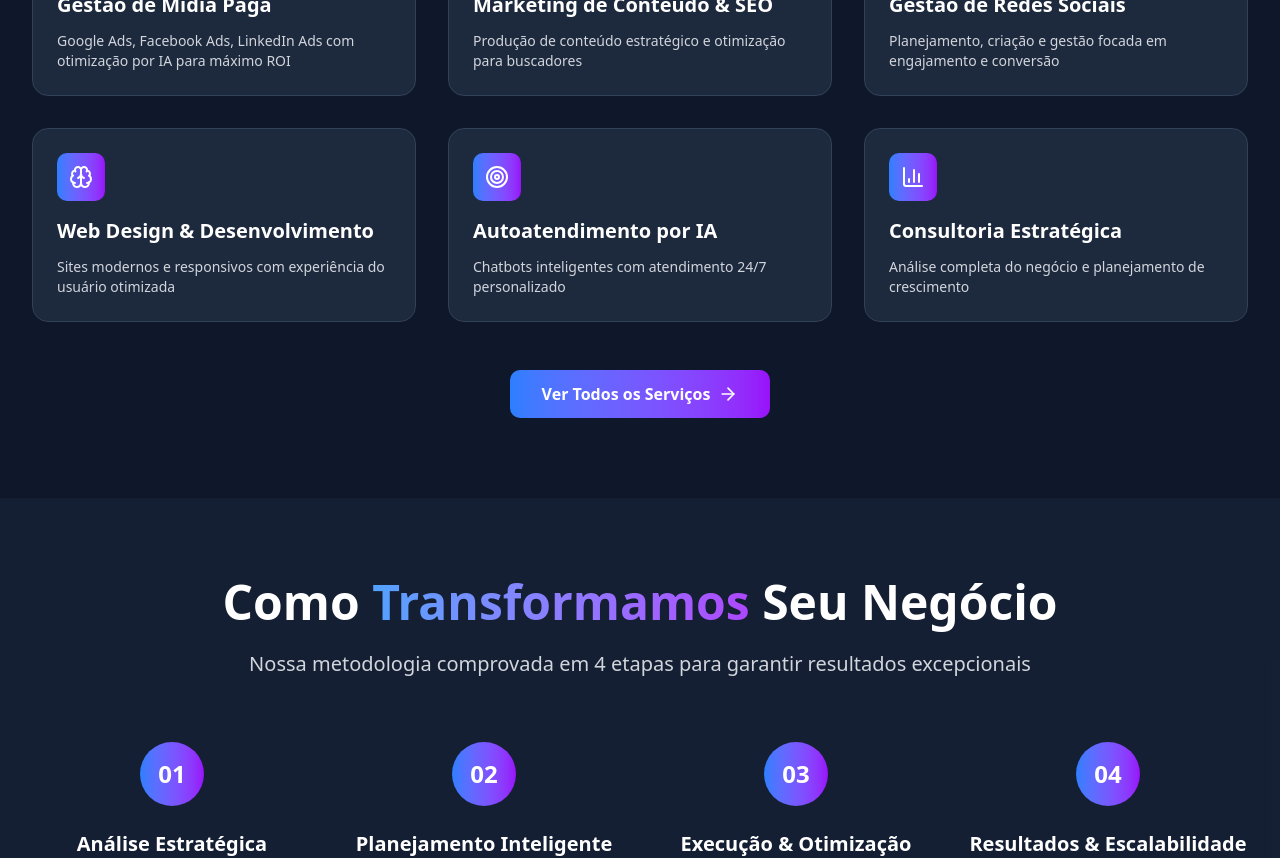
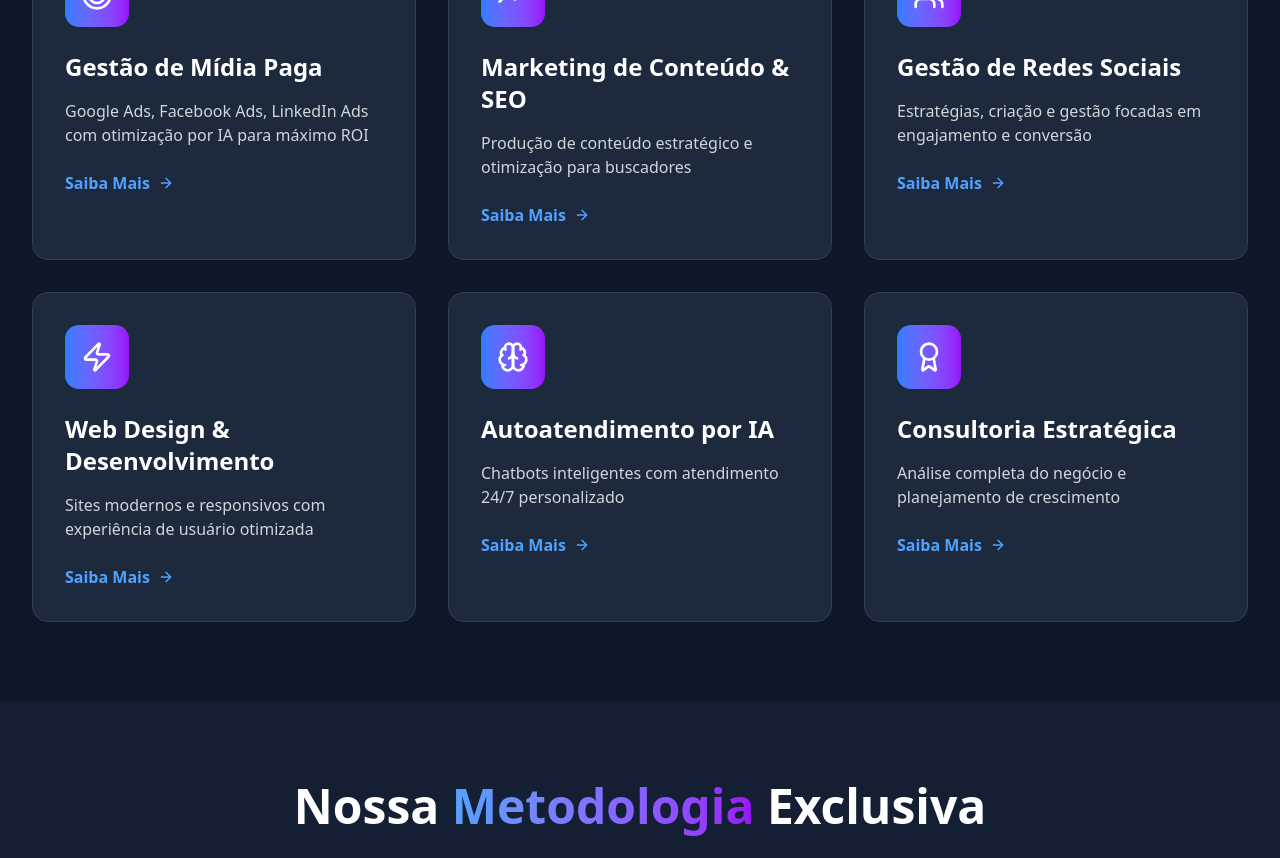
Before and after one commit to g4trader/plenndigital, a React (Vite) app: page / in a window 1280 px wide. Shown: the part 1880-2738 px from the top of the page. Built offline with nearby package versions, Linux system fonts and the light colour scheme.

Commit message:
Fix: Complete translation system implementation - resolve all content translation issues

```diff
--- a/src/i18n/translations.js
+++ b/src/i18n/translations.js
@@ -32,11 +32,11 @@ export const translations = {
     measurableResultsTitle: 'Resultados Mensuráveis',
     measurableResultsDescription: 'ROI comprovado com relatórios detalhados e transparência total nos resultados.',
 
-    // Services
+    // Services Section Home
     servicesTitle: 'Soluções Completas para Seu Crescimento Digital',
     servicesSubtitle: 'Não importa o desafio, temos a solução ideal para acelerar seu crescimento. Cada serviço é potencializado por inteligência artificial e estratégias de alta performance.',
 
-    // Services Cards
+    // Services Cards Home
     paidMediaTitle: 'Gestão de Mídia Paga',
     paidMediaDescription: 'Google Ads, Facebook Ads, LinkedIn Ads com otimização por IA para máximo ROI',
 
@@ -61,10 +61,32 @@ export const translations = {
     methodologySubtitle: 'Exclusiva',
     methodologyDescription: 'Cada projeto segue nossa metodologia comprovada, garantindo resultados excepcionais e crescimento sustentável para seu negócio.',
 
+    // Methodology Steps
+    methodologyStep1Title: 'Análise & Diagnóstico',
+    methodologyStep1Description: 'Auditoria completa do seu negócio, concorrência e oportunidades de mercado.',
+
+    methodologyStep2Title: 'Estratégia Personalizada',
+    methodologyStep2Description: 'Desenvolvimento de plano estratégico customizado para seus objetivos específicos.',
+
+    methodologyStep3Title: 'Execução & Otimização',
+    methodologyStep3Description: 'Implementação das estratégias com monitoramento contínuo e ajustes baseados em dados.',
+
+    methodologyStep4Title: 'Resultados & Escala',
+    methodologyStep4Description: 'Análise de resultados e escalabilidade para crescimento sustentável do negócio.',
+
     // Why Choose Us Section
     whyChooseTitle: 'Por que escolher a',
     whyChooseHighlight: 'Plenn Digital?',
     whyChooseSubtitle: 'Não somos apenas mais uma agência. Somos especialistas em transformar dados em resultados reais através de tecnologia de ponta.',
+
+    whyChoose1Title: 'IA em Tudo',
+    whyChoose1Description: 'Inteligência artificial integrada em todos os processos para máxima eficiência.',
+
+    whyChoose2Title: 'Resultados Garantidos',
+    whyChoose2Description: 'Metodologia comprovada com foco em ROI e crescimento sustentável.',
+
+    whyChoose3Title: 'Parceria Verdadeira',
+    whyChoose3Description: 'Relacionamento de longo prazo focado no sucesso mútuo e crescimento conjunto.',
 
     // CTA Section
     ctaTitle: 'Pronto para',
@@ -72,6 +94,7 @@ export const translations = {
     ctaSubtitle: 'Seu Negócio?',
     ctaDescription: 'Escolha o serviço ideal para seu negócio e solicite uma consultoria personalizada para descobrir as melhores oportunidades de crescimento.',
     ctaButton: 'Solicitar Consultoria Gratuita',
+    ctaSecondaryButton: 'Ver Cases de Sucesso',
 
     // Common
     learnMore: 'Saiba Mais',
@@ -94,6 +117,7 @@ export const translations = {
 
     servicesPageTitle: 'Soluções Completas para Seu Crescimento Digital',
     servicesPageSubtitle: 'Não importa o desafio, temos a solução ideal para acelerar seu crescimento.',
+    servicesPageButton: 'Solicitar Consultoria',
 
     casesPageTitle: 'Cases de Sucesso',
     casesPageSubtitle: 'Resultados reais que transformaram negócios',
@@ -136,11 +160,11 @@ export const translations = {
     measurableResultsTitle: 'Measurable Results',
     measurableResultsDescription: 'Proven ROI with detailed reports and total transparency in results.',
 
-    // Services
+    // Services Section Home
     servicesTitle: 'Complete Solutions for Your Digital Growth',
     servicesSubtitle: 'No matter the challenge, we have the ideal solution to accelerate your growth. Each service is powered by artificial intelligence and high-performance strategies.',
 
-    // Services Cards
+    // Services Cards Home
     paidMediaTitle: 'Paid Media Management',
     paidMediaDescription: 'Google Ads, Facebook Ads, LinkedIn Ads with AI optimization for maximum ROI',
 
@@ -165,10 +189,32 @@ export const translations = {
     methodologySubtitle: 'Exclusive',
     methodologyDescription: 'Each project follows our proven methodology, ensuring exceptional results and sustainable growth for your business.',
 
+    // Methodology Steps
+    methodologyStep1Title: 'Analysis & Diagnosis',
+    methodologyStep1Description: 'Complete audit of your business, competition and market opportunities.',
+
+    methodologyStep2Title: 'Personalized Strategy',
+    methodologyStep2Description: 'Development of customized strategic plan for your specific objectives.',
+
+    methodologyStep3Title: 'Execution & Optimization',
+    methodologyStep3Description: 'Implementation of strategies with continuous monitoring and data-based adjustments.',
+
+    methodologyStep4Title: 'Results & Scale',
+    methodologyStep4Description: 'Results analysis and scalability for sustainable business growth.',
+
     // Why Choose Us Section
     whyChooseTitle: 'Why choose',
     whyChooseHighlight: 'Plenn Digital?',
     whyChooseSubtitle: 'We are not just another agency. We are specialists in transforming data into real results through cutting-edge technology.',
+
+    whyChoose1Title: 'AI in Everything',
+    whyChoose1Description: 'Artificial intelligence integrated in all processes for maximum efficiency.',
+
+    whyChoose2Title: 'Guaranteed Results',
+    whyChoose2Description: 'Proven methodology focused on ROI and sustainable growth.',
+
+    whyChoose3Title: 'True Partnership',
+    whyChoose3Description: 'Long-term relationship focused on mutual success and joint growth.',
 
     // CTA Section
     ctaTitle: 'Ready to',
@@ -176,6 +222,7 @@ export const translations = {
     ctaSubtitle: 'Your Business?',
     ctaDescription: 'Choose the ideal service for your business and request a personalized consultation to discover the best growth opportunities.',
     ctaButton: 'Request Free Consultation',
+    ctaSecondaryButton: 'View Success Cases',
 
     // Common
     learnMore: 'Learn More',
@@ -198,6 +245,7 @@ export const translations = {
 
     servicesPageTitle: 'Complete Solutions for Your Digital Growth',
     servicesPageSubtitle: 'No matter the challenge, we have the ideal solution to accelerate your growth.',
+    servicesPageButton: 'Request Consultation',
 
     casesPageTitle: 'Success Cases',
     casesPageSubtitle: 'Real results that transformed businesses',
@@ -240,11 +288,11 @@ export const translations = {
     measurableResultsTitle: 'Resultados Medibles',
     measurableResultsDescription: 'ROI comprobado con informes detallados y transparencia total en los resultados.',
 
-    // Services
+    // Services Section Home
     servicesTitle: 'Soluciones Completas para tu Crecimiento Digital',
     servicesSubtitle: 'No importa el desafío, tenemos la solución ideal para acelerar tu crecimiento. Cada servicio está potenciado por inteligencia artificial y estrategias de alto rendimiento.',
 
-    // Services Cards
+    // Services Cards Home
     paidMediaTitle: 'Gestión de Medios Pagados',
     paidMediaDescription: 'Google Ads, Facebook Ads, LinkedIn Ads con optimización por IA para máximo ROI',
 
@@ -269,10 +317,32 @@ export const translations = {
     methodologySubtitle: 'Exclusiva',
     methodologyDescription: 'Cada proyecto sigue nuestra metodología comprobada, garantizando resultados excepcionales y crecimiento sostenible para tu negocio.',
 
+    // Methodology Steps
+    methodologyStep1Title: 'Análisis & Diagnóstico',
+    methodologyStep1Description: 'Auditoría completa de tu negocio, competencia y oportunidades de mercado.',
+
+    methodologyStep2Title: 'Estrategia Personalizada',
+    methodologyStep2Description: 'Desarrollo de plan estratégico personalizado para tus objetivos específicos.',
+
+    methodologyStep3Title: 'Ejecución & Optimización',
+    methodologyStep3Description: 'Implementación de estrategias con monitoreo continuo y ajustes basados en datos.',
+
+    methodologyStep4Title: 'Resultados & Escala',
+    methodologyStep4Description: 'Análisis de resultados y escalabilidad para crecimiento sostenible del negocio.',
+
     // Why Choose Us Section
     whyChooseTitle: 'Por qué elegir',
     whyChooseHighlight: 'Plenn Digital?',
     whyChooseSubtitle: 'No somos solo otra agencia. Somos especialistas en transformar datos en resultados reales a través de tecnología de vanguardia.',
+
+    whyChoose1Title: 'IA en Todo',
+    whyChoose1Description: 'Inteligencia artificial integrada en todos los procesos para máxima eficiencia.',
+
+    whyChoose2Title: 'Resultados Garantizados',
+    whyChoose2Description: 'Metodología comprobada enfocada en ROI y crecimiento sostenible.',
+
+    whyChoose3Title: 'Sociedad Verdadera',
+    whyChoose3Description: 'Relación a largo plazo enfocada en el éxito mutuo y crecimiento conjunto.',
 
     // CTA Section
     ctaTitle: 'Listo para',
@@ -280,6 +350,7 @@ export const translations = {
     ctaSubtitle: 'tu Negocio?',
     ctaDescription: 'Elige el servicio ideal para tu negocio y solicita una consultoría personalizada para descubrir las mejores oportunidades de crecimiento.',
     ctaButton: 'Solicitar Consultoría Gratuita',
+    ctaSecondaryButton: 'Ver Casos de Éxito',
 
     // Common
     learnMore: 'Saber Más',
@@ -302,6 +373,7 @@ export const translations = {
 
     servicesPageTitle: 'Soluciones Completas para tu Crecimiento Digital',
     servicesPageSubtitle: 'No importa el desafío, tenemos la solución ideal para acelerar tu crecimiento.',
+    servicesPageButton: 'Solicitar Consultoría',
 
     casesPageTitle: 'Casos de Éxito',
     casesPageSubtitle: 'Resultados reales que transformaron negocios',
--- a/src/pages/Home.jsx
+++ b/src/pages/Home.jsx
@@ -1,6 +1,6 @@
 import React from 'react';
 import { Link } from 'react-router-dom';
-import { ArrowRight, Brain, BarChart3, Target, Zap, Users, TrendingUp } from 'lucide-react';
+import { ArrowRight, Brain, BarChart3, Target, Zap, Users, TrendingUp, CheckCircle, Award, Rocket } from 'lucide-react';
 import { useLanguage } from '../contexts/LanguageContext';
 import GrowthChart from '../components/Chart/GrowthChart';
 
@@ -13,6 +13,86 @@ const Home = () => {
       element.scrollIntoView({ behavior: 'smooth' });
     }
   };
+
+  const services = [
+    {
+      icon: Target,
+      title: t('paidMediaTitle'),
+      description: t('paidMediaDescription'),
+      link: '/servicos/midia-paga'
+    },
+    {
+      icon: TrendingUp,
+      title: t('contentSeoTitle'),
+      description: t('contentSeoDescription'),
+      link: '/servicos/content-seo'
+    },
+    {
+      icon: Users,
+      title: t('socialMediaTitle'),
+      description: t('socialMediaDescription'),
+      link: '/servicos/redes-sociais'
+    },
+    {
+      icon: Zap,
+      title: t('webDevTitle'),
+      description: t('webDevDescription'),
+      link: '/servicos/web-development'
+    },
+    {
+      icon: Brain,
+      title: t('aiAutomationTitle'),
+      description: t('aiAutomationDescription'),
+      link: '/servicos/ai-automation'
+    },
+    {
+      icon: Award,
+      title: t('consultingTitle'),
+      description: t('consultingDescription'),
+      link: '/servicos/consultoria'
+    }
+  ];
+
+  const methodologySteps = [
+    {
+      number: '01',
+      title: t('methodologyStep1Title'),
+      description: t('methodologyStep1Description')
+    },
+    {
+      number: '02',
+      title: t('methodologyStep2Title'),
+      description: t('methodologyStep2Description')
+    },
+    {
+      number: '03',
+      title: t('methodologyStep3Title'),
+      description: t('methodologyStep3Description')
+    },
+    {
+      number: '04',
+      title: t('methodologyStep4Title'),
+      description: t('methodologyStep4Description')
+    }
+  ];
+
+  const whyChooseUs = [
+    {
+      icon: Brain,
+      title: t('whyChoose1Title'),
+      description: t('whyChoose1Description')
+    },
+    {
+      icon: CheckCircle,
+      title: t('whyChoose2Title'),
+      description: t('whyChoose2Description')
+    },
+    {
+      icon: Rocket,
+      title: t('whyChoose3Title'),
+      description: t('whyChoose3Description')
+    }
+  ];
 
   return (
     <div className="min-h-screen">
@@ -113,130 +193,57 @@ const Home = () => {
       </section>
 
       {/* Serviços Principais */}
-      <section className="py-20">
+      <section className="py-20 bg-slate-900">
         <div className="max-w-7xl mx-auto px-4 sm:px-6 lg:px-8">
           <div className="text-center mb-16">
             <h2 className="text-4xl md:text-5xl font-bold mb-6">
-              Soluções Completas para Seu{' '}
-              <span className="bg-gradient-to-r from-blue-400 to-purple-500 bg-clip-text text-transparent">
-                Crescimento Digital
-              </span>
+              {t('servicesTitle')}
             </h2>
-            <p className="text-xl text-gray-300 max-w-3xl mx-auto">
-              Não importa o desafio, temos a solução ideal para acelerar seu crescimento
+            <p className="text-xl text-gray-300 max-w-4xl mx-auto">
+              {t('servicesSubtitle')}
             </p>
           </div>
 
           <div className="grid grid-cols-1 md:grid-cols-2 lg:grid-cols-3 gap-8">
-            {[
-              {
-                icon: Zap,
-                title: 'Gestão de Mídia Paga',
-                description: 'Google Ads, Facebook Ads, LinkedIn Ads com otimização por IA para máximo ROI',
-                link: '/servicos/midia-paga'
-              },
-              {
-                icon: TrendingUp,
-                title: 'Marketing de Conteúdo & SEO',
-                description: 'Produção de conteúdo estratégico e otimização para buscadores',
-                link: '/servicos/content-seo'
-              },
-              {
-                icon: Users,
-                title: 'Gestão de Redes Sociais',
-                description: 'Planejamento, criação e gestão focada em engajamento e conversão',
-                link: '/servicos/redes-sociais'
-              },
-              {
-                icon: Brain,
-                title: 'Web Design & Desenvolvimento',
-                description: 'Sites modernos e responsivos com experiência do usuário otimizada',
-                link: '/servicos/web-development'
-              },
-              {
-                icon: Target,
-                title: 'Autoatendimento por IA',
-                description: 'Chatbots inteligentes com atendimento 24/7 personalizado',
-                link: '/servicos/ai-automation'
-              },
-              {
-                icon: BarChart3,
-                title: 'Consultoria Estratégica',
-                description: 'Análise completa do negócio e planejamento de crescimento',
-                link: '/servicos/consultoria'
-              }
-            ].map((service, index) => (
+            {services.map((service, index) => {
+              const Icon = service.icon;
+              return (
+                <div key={index} className="bg-slate-800 p-8 rounded-2xl border border-slate-700 hover:border-blue-500/50 transition-all duration-300 group">
+                  <div className="w-16 h-16 bg-gradient-to-r from-blue-500 to-purple-600 rounded-xl flex items-center justify-center mb-6 group-hover:scale-110 transition-transform duration-300">
+                    <Icon className="h-8 w-8 text-white" />
+                  </div>
+                  <h3 className="text-2xl font-bold mb-4">{service.title}</h3>
+                  <p className="text-gray-300 mb-6">{service.description}</p>
                   <Link
-                key={index}
                     to={service.link}
-                className="bg-slate-800 p-6 rounded-2xl border border-slate-700 hover:border-blue-500/50 transition-all duration-300 group"
+                    className="text-blue-400 hover:text-blue-300 font-semibold flex items-center"
                   >
-                <div className="w-12 h-12 bg-gradient-to-r from-blue-500 to-purple-600 rounded-lg flex items-center justify-center mb-4 group-hover:scale-110 transition-transform duration-200">
-                  <service.icon className="h-6 w-6 text-white" />
+                    {t('learnMore')}
+                    <ArrowRight className="ml-2 h-4 w-4" />
+                  </Link>
                 </div>
-                <h3 className="text-xl font-bold mb-3 group-hover:text-blue-400 transition-colors">
-                  {service.title}
-                </h3>
-                <p className="text-gray-300 text-sm">
-                  {service.description}
-                </p>
-              </Link>
-            ))}
-          </div>
-
-          <div className="text-center mt-12">
-            <Link
-              to="/servicos"
-              className="inline-flex items-center bg-gradient-to-r from-blue-500 to-purple-600 text-white px-8 py-3 rounded-lg font-semibold hover:from-blue-600 hover:to-purple-700 transition-all duration-200"
-            >
-              Ver Todos os Serviços
-              <ArrowRight className="ml-2 h-5 w-5" />
-            </Link>
+              );
+            })}
           </div>
         </div>
       </section>
 
-      {/* Como Trabalhamos */}
-      <section id="como-trabalhamos" className="py-20 bg-slate-800/50">
+      {/* Metodologia */}
+      <section className="py-20 bg-slate-800/50">
         <div className="max-w-7xl mx-auto px-4 sm:px-6 lg:px-8">
           <div className="text-center mb-16">
             <h2 className="text-4xl md:text-5xl font-bold mb-6">
-              Como{' '}
-              <span className="bg-gradient-to-r from-blue-400 to-purple-500 bg-clip-text text-transparent">
-                Transformamos
-              </span>{' '}
-              Seu Negócio
+              {t('methodologyTitle')} <span className="text-transparent bg-clip-text bg-gradient-to-r from-blue-400 to-purple-600">{t('methodologyHighlight')}</span> {t('methodologySubtitle')}
             </h2>
             <p className="text-xl text-gray-300 max-w-4xl mx-auto">
-              Nossa metodologia comprovada em 4 etapas para garantir resultados excepcionais
+              {t('methodologyDescription')}
             </p>
           </div>
 
           <div className="grid grid-cols-1 md:grid-cols-2 lg:grid-cols-4 gap-8">
-            {[
-              {
-                number: '01',
-                title: 'Análise Estratégica',
-                description: 'Auditoria completa do negócio, identificação de oportunidades e definição de objetivos'
-              },
-              {
-                number: '02',
-                title: 'Planejamento Inteligente',
-                description: 'Estratégia personalizada com implementação de IA e cronograma de execução'
-              },
-              {
-                number: '03',
-                title: 'Execução & Otimização',
-                description: 'Implementação das campanhas com monitoramento em tempo real e ajustes baseados em dados'
-              },
-              {
-                number: '04',
-                title: 'Resultados & Escalabilidade',
-                description: 'Relatórios detalhados, análise de ROI e planejamento de crescimento contínuo'
-              }
-            ].map((step, index) => (
+            {methodologySteps.map((step, index) => (
               <div key={index} className="text-center">
-                <div className="w-16 h-16 bg-gradient-to-r from-blue-500 to-purple-600 rounded-full flex items-center justify-center mx-auto mb-6">
+                <div className="w-20 h-20 bg-gradient-to-r from-blue-500 to-purple-600 rounded-full flex items-center justify-center mx-auto mb-6">
                   <span className="text-2xl font-bold text-white">{step.number}</span>
                 </div>
                 <h3 className="text-xl font-bold mb-4">{step.title}</h3>
@@ -247,26 +254,59 @@ const Home = () => {
         </div>
       </section>
 
+      {/* Por que escolher a Plenn */}
+      <section className="py-20 bg-slate-900">
+        <div className="max-w-7xl mx-auto px-4 sm:px-6 lg:px-8">
+          <div className="text-center mb-16">
+            <h2 className="text-4xl md:text-5xl font-bold mb-6">
+              {t('whyChooseTitle')} <span className="text-transparent bg-clip-text bg-gradient-to-r from-blue-400 to-purple-600">{t('whyChooseHighlight')}</span>
+            </h2>
+            <p className="text-xl text-gray-300 max-w-4xl mx-auto">
+              {t('whyChooseSubtitle')}
+            </p>
+          </div>
+
+          <div className="grid grid-cols-1 md:grid-cols-3 gap-8">
+            {whyChooseUs.map((item, index) => {
+              const Icon = item.icon;
+              return (
+                <div key={index} className="bg-slate-800 p-8 rounded-2xl border border-slate-700 hover:border-blue-500/50 transition-all duration-300 text-center">
+                  <div className="w-16 h-16 bg-gradient-to-r from-blue-500 to-purple-600 rounded-xl flex items-center justify-center mx-auto mb-6">
+                    <Icon className="h-8 w-8 text-white" />
+                  </div>
+                  <h3 className="text-2xl font-bold mb-4">{item.title}</h3>
+                  <p className="text-gray-300">{item.description}</p>
+                </div>
+              );
+            })}
+          </div>
+        </div>
+      </section>
+
       {/* CTA Final */}
-      <section className="py-20">
+      <section className="py-20 bg-gradient-to-r from-blue-600 via-purple-600 to-pink-600">
         <div className="max-w-4xl mx-auto px-4 sm:px-6 lg:px-8 text-center">
-          <h2 className="text-4xl md:text-5xl font-bold mb-6">
-            Pronto para{' '}
-            <span className="bg-gradient-to-r from-blue-400 to-purple-500 bg-clip-text text-transparent">
-              Acelerar
-            </span>{' '}
-            Seu Crescimento?
+          <h2 className="text-4xl md:text-5xl font-bold mb-6 text-white">
+            {t('ctaTitle')} <span className="text-yellow-300">{t('ctaHighlight')}</span> {t('ctaSubtitle')}
           </h2>
-          <p className="text-xl text-gray-300 mb-8">
-            Entre em contato conosco e descubra como podemos transformar seu negócio digital
+          <p className="text-xl text-blue-100 mb-8 max-w-3xl mx-auto">
+            {t('ctaDescription')}
           </p>
+          <div className="flex flex-col sm:flex-row gap-4 justify-center">
             <Link
               to="/contato"
-            className="inline-flex items-center bg-gradient-to-r from-blue-500 to-purple-600 text-white px-8 py-4 rounded-lg text-lg font-semibold hover:from-blue-600 hover:to-purple-700 transition-all duration-200"
+              className="bg-white text-blue-600 px-8 py-4 rounded-lg text-lg font-semibold hover:bg-blue-50 transition-all duration-200 flex items-center justify-center shadow-lg"
             >
-            Quero Minha Análise Gratuita
+              {t('ctaButton')}
               <ArrowRight className="ml-2 h-5 w-5" />
             </Link>
+            <Link
+              to="/cases"
+              className="border-2 border-white text-white px-8 py-4 rounded-lg text-lg font-semibold hover:bg-white hover:text-blue-600 transition-all duration-200 flex items-center justify-center"
+            >
+              {t('ctaSecondaryButton')}
+            </Link>
+          </div>
         </div>
       </section>
     </div>
```
Lines whose indentation alone changed are shown as unchanged.
